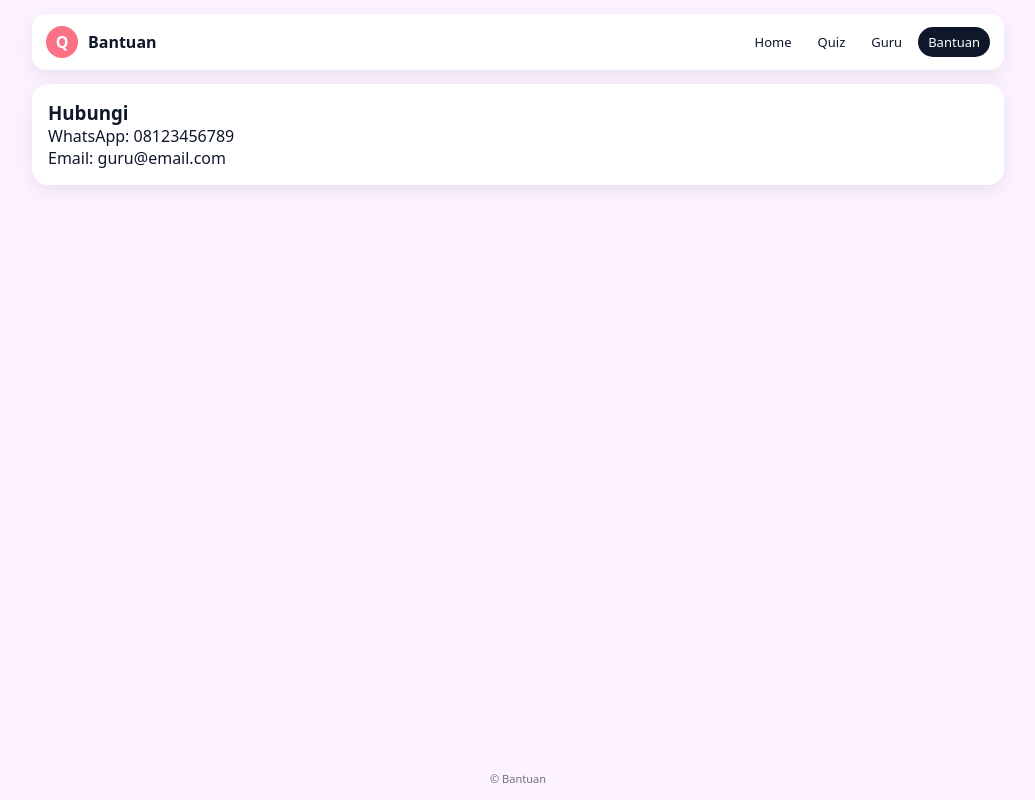
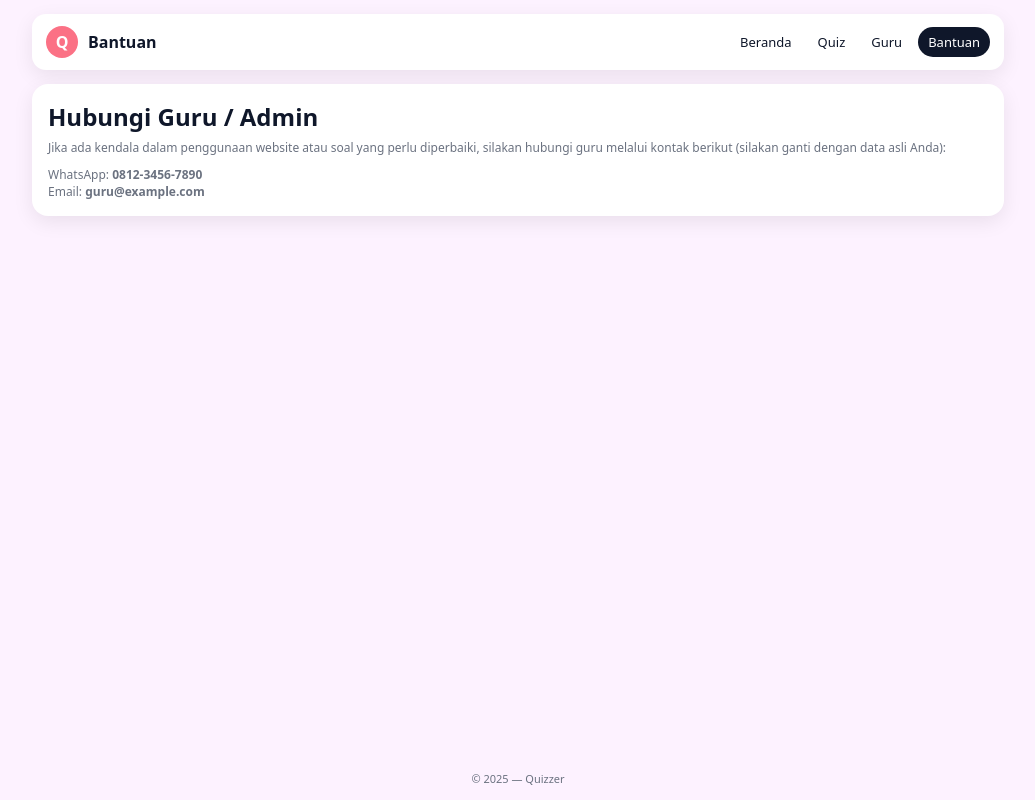
Before and after one commit to MelkyRS/QuizzerV2, a plain HTML site: page bantuan.html in a window 1280 px wide. Shown: the whole page, without its empty margins (122-1157 px from the left). Drawn offline with Linux system fonts and the light colour scheme.

Commit message:
Update bantuan.html

```diff
--- a/bantuan.html
+++ b/bantuan.html
@@ -1,10 +1,10 @@
 <!DOCTYPE html>
 <html lang="id">
 <head>
-  <meta charset="UTF-8">
+  <meta charset="UTF-8" />
   <meta name="viewport" content="width=device-width, initial-scale=1" />
-  <title>Bantuan</title>
-  <link rel="stylesheet" href="styles.css">
+  <title>Bantuan – Quizzer</title>
+  <link rel="stylesheet" href="styles.css" />
 </head>
 <body>
 <div class="page">
@@ -15,7 +15,7 @@
       <div><b>Bantuan</b></div>
     </div>
     <nav class="header-nav">
-    <a href="index.html">Home</a>
+      <a href="index.html">Beranda</a>
       <a href="quiz.html">Quiz</a>
       <a href="guru.html">Guru</a>
       <a href="bantuan.html" class="active">Bantuan</a>
@@ -23,16 +23,24 @@
   </header>
 
   <main class="site-main">
+    <section class="card">
+      <h2>Hubungi Guru / Admin</h2>
+      <p class="small" style="margin-top:6px;">
+        Jika ada kendala dalam penggunaan website atau soal yang perlu diperbaiki,
+        silakan hubungi guru melalui kontak berikut (silakan ganti dengan data asli Anda):
+      </p>
 
-<section class="card">
-  <h3>Hubungi</h3>
-  <p>WhatsApp: 08123456789</p>
-  <p>Email: guru@email.com</p>
+      <p class="small" style="margin-top:10px;">
+        WhatsApp: <b>0812-3456-7890</b><br>
+        Email: <b>guru@example.com</b>
+      </p>
     </section>
-
   </main>
 
-<footer class="site-footer">© Bantuan</footer>
+  <footer class="site-footer">
+    © 2025 — Quizzer
+  </footer>
+
 </div>
 </body>
 </html>
```
Lines whose indentation alone changed are shown as unchanged.
